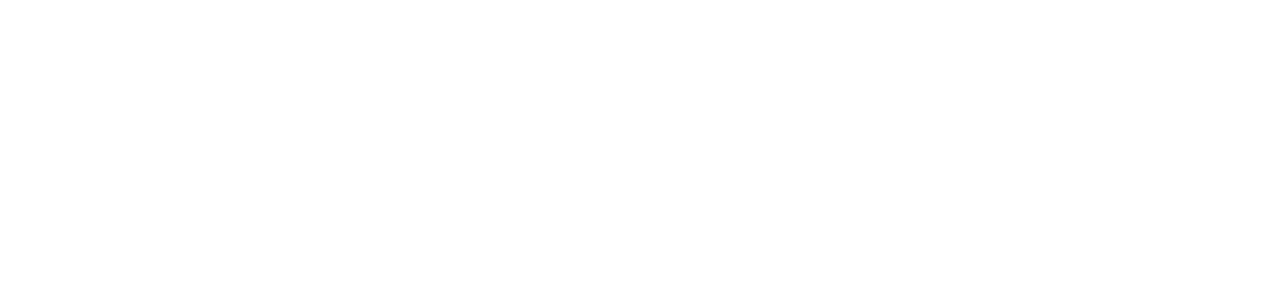
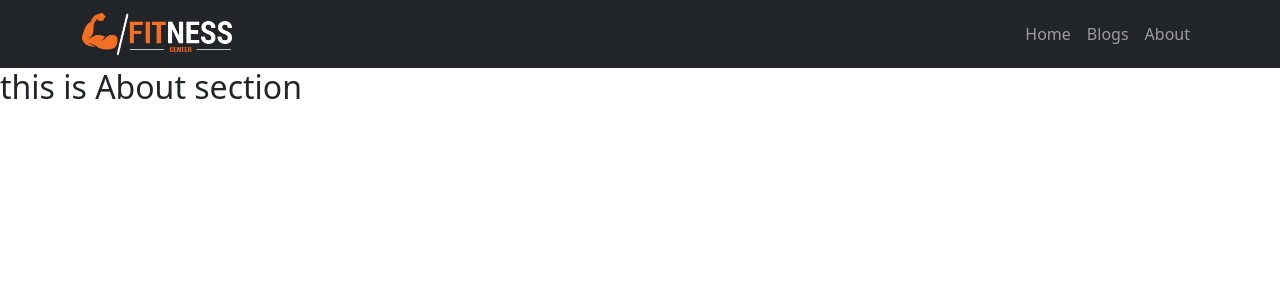
Before and after one commit to sayemhossain/fitness-center, a React (Create React App) app: page /about in a window 1280 px wide. Shown: the top 300 px of the page. Built offline with nearby package versions, Linux system fonts and the light colour scheme.

Commit message:
router setup done

```diff
--- a/package.json
+++ b/package.json
@@ -6,6 +6,7 @@
     "@testing-library/jest-dom": "^5.16.4",
     "@testing-library/react": "^13.1.1",
     "@testing-library/user-event": "^13.5.0",
+    "bootstrap": "^5.1.3",
     "firebase": "^9.6.11",
     "react": "^18.0.0",
     "react-dom": "^18.0.0",
--- a/src/App.js
+++ b/src/App.js
@@ -1,7 +1,21 @@
+import { Route, Routes } from "react-router-dom";
 import "./App.css";
+import Header from "./components/Shared/Header/Header";
+import "bootstrap/dist/css/bootstrap.css";
+import "bootstrap/dist/js/bootstrap.js";
+import Blogs from "./components/Pages/Blogs/Blogs";
+import About from "./components/Pages/About/About";
 
 function App() {
-  return <div className="App"></div>;
+  return (
+    <div>
+      <Header></Header>
+      <Routes>
+        <Route path="/blogs" element={<Blogs></Blogs>}></Route>
+        <Route path="/about" element={<About></About>}></Route>
+      </Routes>
+    </div>
+  );
 }
 
 export default App;
--- /dev/null
+++ b/src/components/Pages/About/About.js
@@ -0,0 +1,12 @@
+import React from "react";
+import "./About.css";
+
+const About = () => {
+  return (
+    <div>
+      <h2>this is About section</h2>
+    </div>
+  );
+};
+
+export default About;
--- /dev/null
+++ b/src/components/Pages/Blogs/Blogs.js
@@ -0,0 +1,12 @@
+import React from "react";
+import "./Blogs.css";
+
+const Blogs = () => {
+  return (
+    <div>
+      <h4>this is blogs section</h4>
+    </div>
+  );
+};
+
+export default Blogs;
--- /dev/null
+++ b/src/components/Shared/Header/Header.js
@@ -0,0 +1,48 @@
+import React from "react";
+import { Link } from "react-router-dom";
+import "./Header.css";
+import logo from "../../../Images/logo/logo.png";
+
+const Header = () => {
+  return (
+    <nav className="navbar navbar-expand-md navbar-dark bg-dark">
+      <div className="container">
+        <Link className="navbar-brand" to="/">
+          <img className="w-50" src={logo} alt="" />
+        </Link>
+        <button
+          className="navbar-toggler"
+          type="button"
+          data-bs-toggle="collapse"
+          data-bs-target="#navbarSupportedContent"
+          aria-controls="navbarSupportedContent"
+          aria-expanded="false"
+          aria-label="Toggle navigation"
+        >
+          <span className="navbar-toggler-icon"></span>
+        </button>
+        <div className="collapse navbar-collapse" id="navbarSupportedContent">
+          <ul className="navbar-nav ms-auto mb-2 mb-lg-0">
+            <li className="nav-item">
+              <Link className="nav-link" aria-current="page" to="/">
+                Home
+              </Link>
+            </li>
+            <li className="nav-item">
+              <Link className="nav-link" to="/blogs">
+                Blogs
+              </Link>
+            </li>
+            <li className="nav-item">
+              <Link className="nav-link" to="/about">
+                About
+              </Link>
+            </li>
+          </ul>
+        </div>
+      </div>
+    </nav>
+  );
+};
+
+export default Header;
```
Also changed, not shown: src/components/Pages/About/About.css (added), src/components/Pages/Blogs/Blogs.css (added), src/components/Shared/Header/Header.css (added), 1 other file (tests, documents, lock files or other folders).
